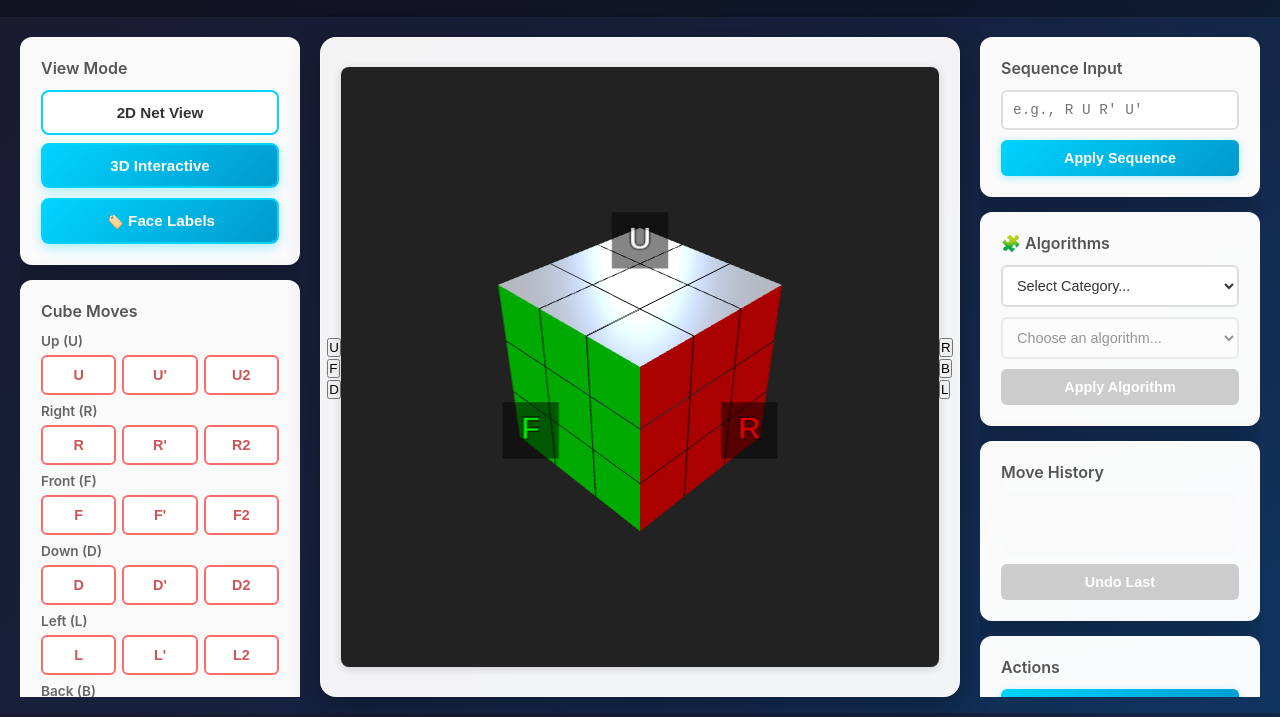
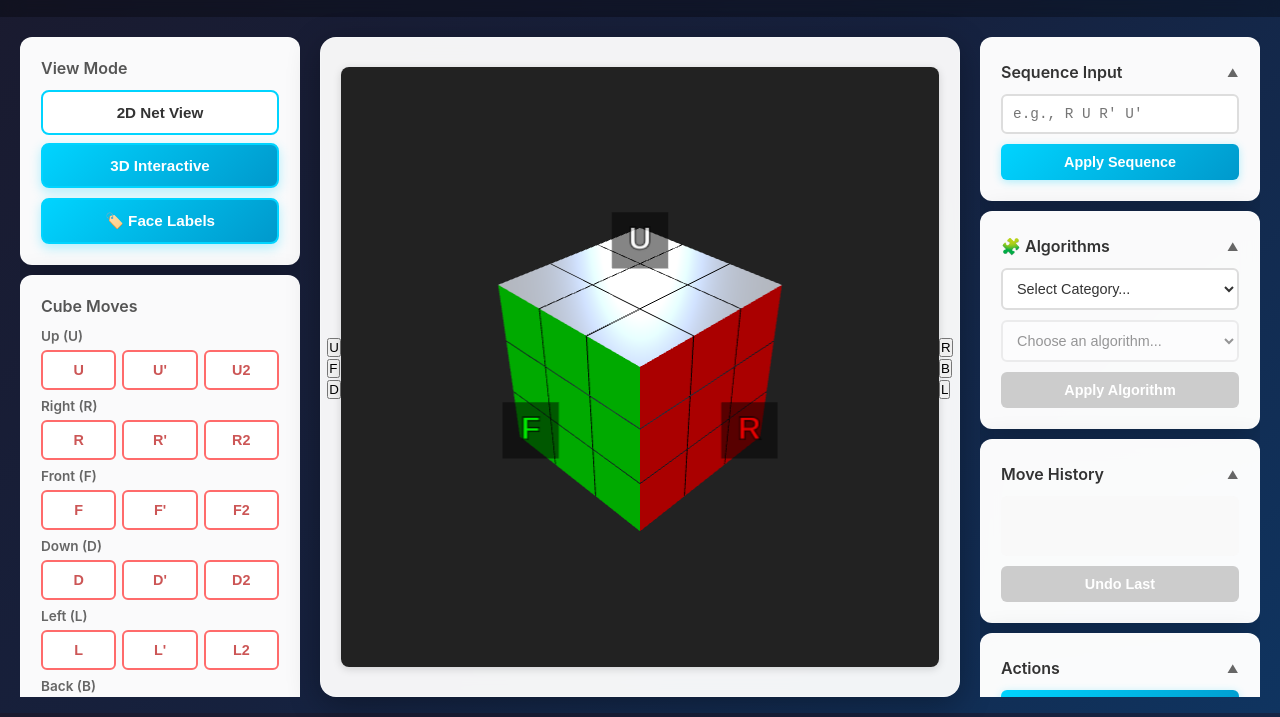
Before and after one commit to mckinselberg/cube, a website built with Vite: page index.html in a window 1280 px wide. Shown: the part 87-804 px from the top of the page. Built offline with nearby package versions, Linux system fonts and the light colour scheme; animation ran at ten frames a second.

Commit message:
Add collapsible UI consistency and vertical space optimization
UI Improvements:
- Convert all right column sections to consistent collapsible details/summary elements
- Move carets to right side with custom ::after styling
- Add rotation animation for carets (rotate -180deg when open)
- Remove default marker/details-marker

Layout Optimization:
- Change max-height to height for full vertical space
- Reduce gap from 15px to 10px for tighter layout
- Add flex-shrink: 0 to prevent section compression
- Add overflow-x: hidden and padding-bottom to columns

```diff
--- a/index.html
+++ b/index.html
@@ -197,7 +197,8 @@
         <div class="controls-right">
           <div class="resize-handle"></div>
           <div class="control-section">
-            <h3>Sequence Input</h3>
+            <details open>
+              <summary>Sequence Input</summary>
               <div class="action-controls">
                 <input
                   type="text"
@@ -208,10 +209,12 @@
                   Apply Sequence
                 </button>
               </div>
+            </details>
           </div>
 
           <div class="control-section">
-            <h3>🧩 Algorithms</h3>
+            <details open>
+              <summary>🧩 Algorithms</summary>
               <div class="algorithm-controls">
                 <select id="algorithm-category" class="algorithm-select">
                   <option value="">Select Category...</option>
@@ -229,24 +232,31 @@
                 </button>
                 <div id="algorithm-info" class="algorithm-info"></div>
               </div>
+            </details>
           </div>
 
           <div class="control-section">
-            <h3>Move History</h3>
+            <details open>
+              <summary>Move History</summary>
               <div class="history">
                 <div id="move-history"></div>
                 <button id="undo" class="action-btn" disabled>Undo Last</button>
               </div>
+            </details>
           </div>
 
           <div class="control-section">
-            <h3>Actions</h3>
+            <details open>
+              <summary>Actions</summary>
               <div class="action-controls">
-              <button id="scramble" class="action-btn">Random Scramble</button>
+                <button id="scramble" class="action-btn">
+                  Random Scramble
+                </button>
                 <button id="reset" class="action-btn secondary">
                   Reset to Solved
                 </button>
               </div>
+            </details>
           </div>
 
           <div class="control-section">
--- a/styles.css
+++ b/styles.css
@@ -179,12 +179,14 @@ header p {
   flex: 0 0 280px;
   display: flex;
   flex-direction: column;
-  gap: 15px;
-  max-height: calc(100vh - 140px);
+  gap: 10px;
+  height: calc(100vh - 140px);
   overflow-y: auto;
+  overflow-x: hidden;
   position: relative;
   min-width: 200px;
   max-width: 500px;
+  padding-bottom: 10px;
 }
 
 .resize-handle {
@@ -231,6 +233,7 @@ header p {
   backdrop-filter: blur(10px);
   border: 1px solid var(--border-color);
   transition: background 0.3s ease;
+  flex-shrink: 0;
 }
 
 .control-section h3 {
@@ -1288,10 +1291,32 @@ canvas.active {
   font-weight: 600;
   font-size: 1rem;
   padding: 4px 0;
-  list-style-position: outside;
+  display: flex;
+  justify-content: space-between;
+  align-items: center;
+}
+
+.control-section details summary::marker,
+.control-section details summary::-webkit-details-marker {
+  display: none;
+}
+
+.control-section details summary::after {
+  content: "▼";
+  font-size: 0.7rem;
+  color: var(--label-color);
+  transition: transform 0.2s;
+}
+
+.control-section details[open] summary::after {
+  transform: rotate(-180deg);
 }
 
 .control-section details summary:hover {
+  color: var(--primary-color);
+}
+
+.control-section details summary:hover::after {
   color: var(--primary-color);
 }
 
```
Lines whose indentation alone changed are shown as unchanged.
